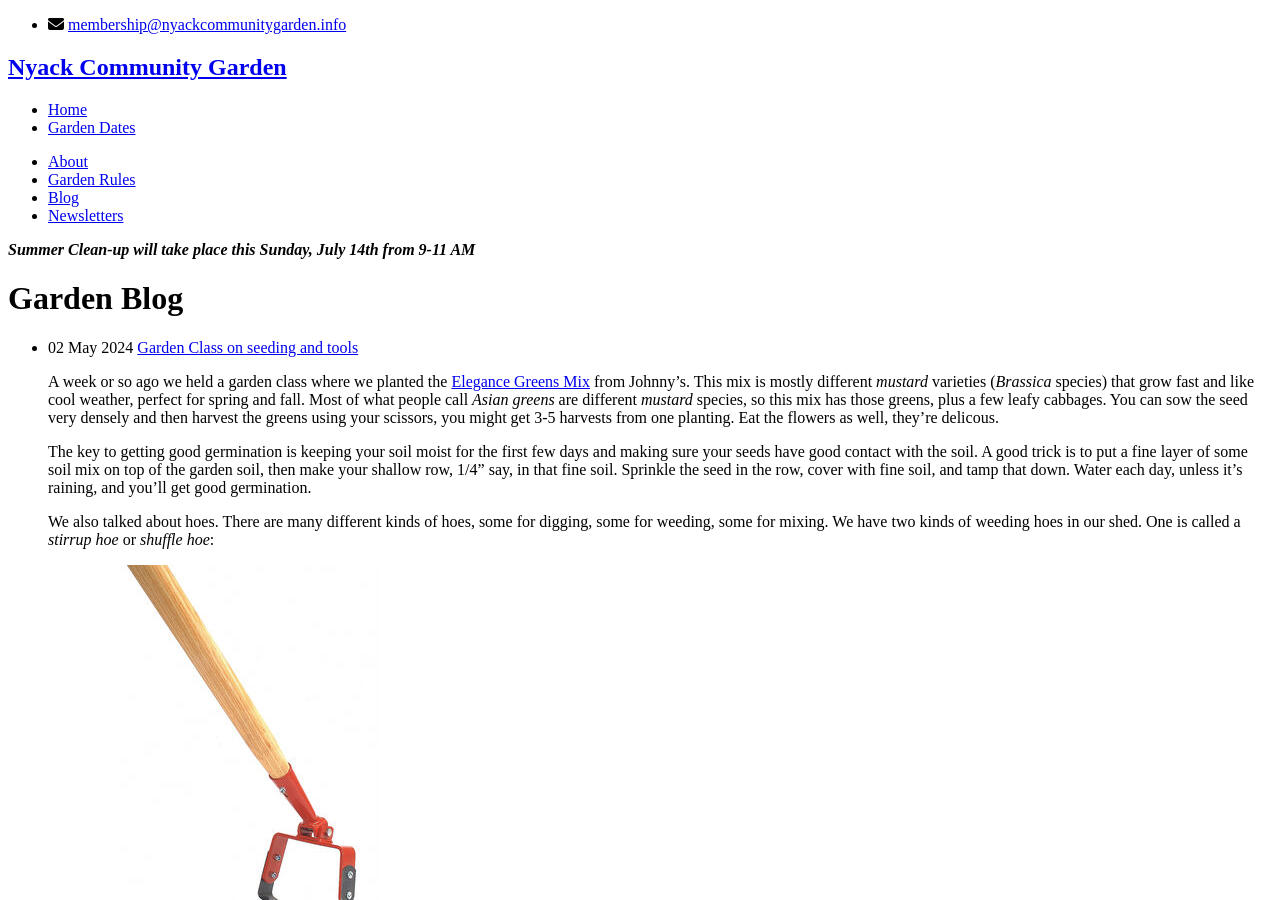
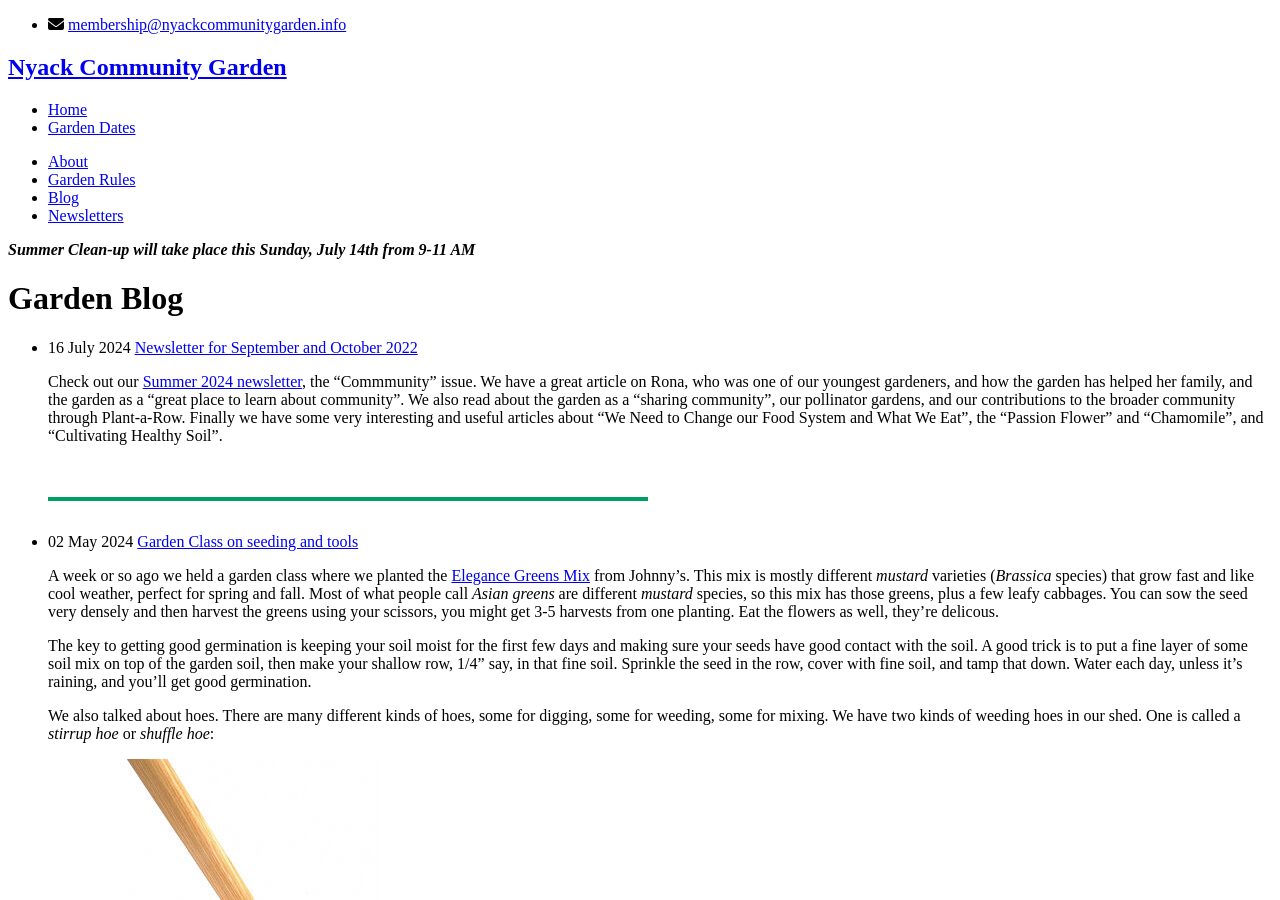
Before and after one commit to bosborne/nyackcommunitygarden, a Jekyll site: the page built from blog/index.html, in a window 1280 px wide and 900 px high. Built offline with Jekyll 4.4.1, drawn with Linux system fonts in a browser that asks for light colours; nearby versions of some CDN libraries; library files that are not in the unit come from our copies.

Commit message:
Upload summer newsletter and blog post

```diff
--- /dev/null
+++ b/_posts/2024-7-16-summer-newsletter.md
@@ -0,0 +1,13 @@
+---
+layout: post
+pageclass: blog
+title: "Newsletter for September and October 2022"
+published: true
+---
+Check out our [Summer 2024 newsletter](/pdf/Newsletter_Summer_2024.pdf), the "Commmunity"
+issue. We have a great article on Rona, who was one of our youngest gardeners, and how the garden
+has helped her family, and the garden as a "great place to learn about community". We also read about the garden
+as a "sharing community", our pollinator gardens, and our contributions to the broader community
+through Plant-a-Row. Finally we have some very interesting and useful articles about
+"We Need to Change our Food System and What We Eat", the "Passion Flower" and "Chamomile", and
+"Cultivating Healthy Soil".
--- a/files/index.md
+++ b/files/index.md
@@ -7,6 +7,7 @@ published: true
 
 Our Nyack Community Garden newsletters:
 
+- [Newsletter Summer 2024](/pdf/Newsletter_Summer_2024.pdf)
 - [Newsletter Fall 2023](/pdf/NCG_2023_Fall_Newsletter.pdf)
 - [Newsletter Summer 2023](/pdf/NCG_2023_Summer_Newsletter.pdf)
 - [Newsletter July-August 2022](/pdf/NCG Newsletter July August 2022.pdf)
```
Also changed, not shown: 1 other file.
